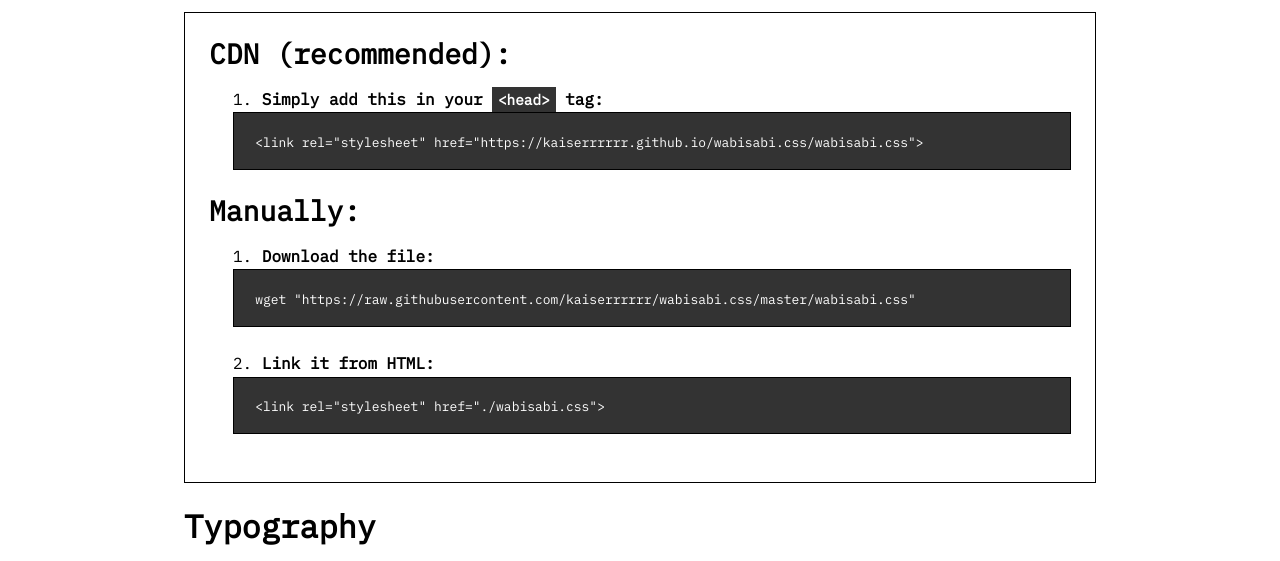
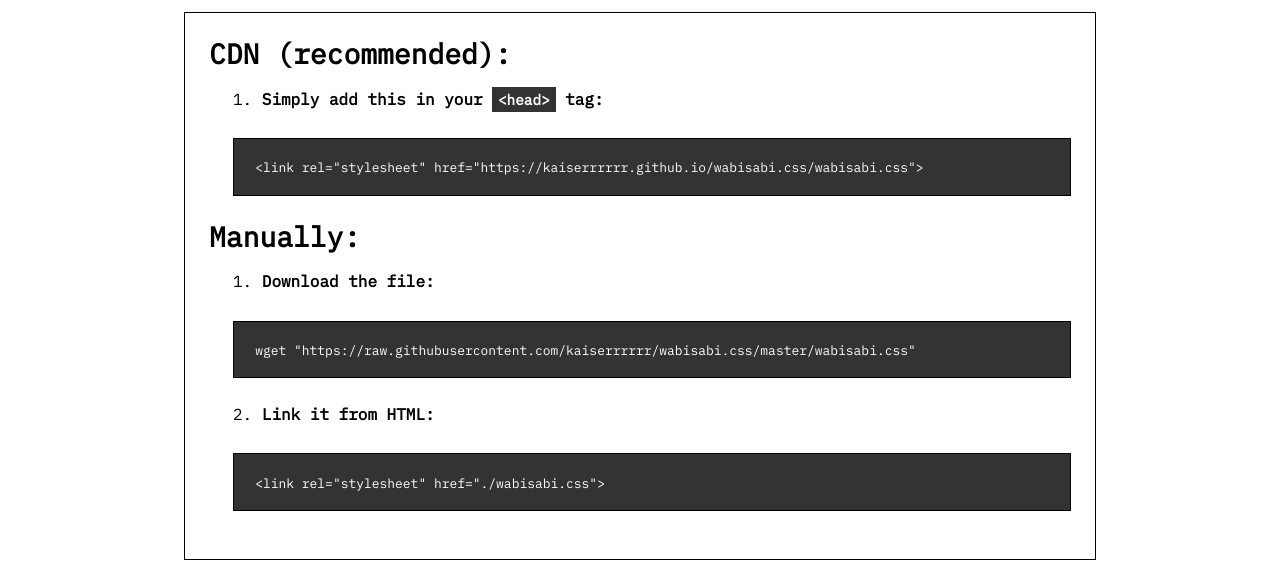
Before and after one commit to Kaiserrrrrr/wabisabi.css, a plain HTML site: page index.html in a window 1280 px wide. Shown: the part 259-820 px from the top of the page. Drawn offline with Linux system fonts and the light colour scheme.

Commit message:
Update index.html

```diff
--- a/index.html
+++ b/index.html
@@ -17,18 +17,18 @@
             <h3>CDN (recommended):</h3>
             <ol>
                 <li>
-                    <strong>Simply add this in your <code>&lt;head&gt;</code> tag:</strong>
+                    <strong>Simply add this in your <code>&lt;head&gt;</code> tag:</strong><br><br>
                     <pre><code>&lt;link rel="stylesheet" href="https://kaiserrrrrr.github.io/wabisabi.css/wabisabi.css"&gt;</code></pre>
                 </li>
             </ol>
             <h3>Manually:</h3>
             <ol>
                 <li>
-                    <strong>Download the file:</strong>
+                    <strong>Download the file:</strong><br><br>
                     <pre><code>wget "https://raw.githubusercontent.com/kaiserrrrrr/wabisabi.css/master/wabisabi.css"</code></pre>
                 </li>
                 <li>
-                    <strong>Link it from HTML:</strong>
+                    <strong>Link it from HTML:</strong><br><br>
                     <pre><code>&lt;link rel="stylesheet" href="./wabisabi.css"&gt;</code></pre>
                 </li>
             </ol>
```
